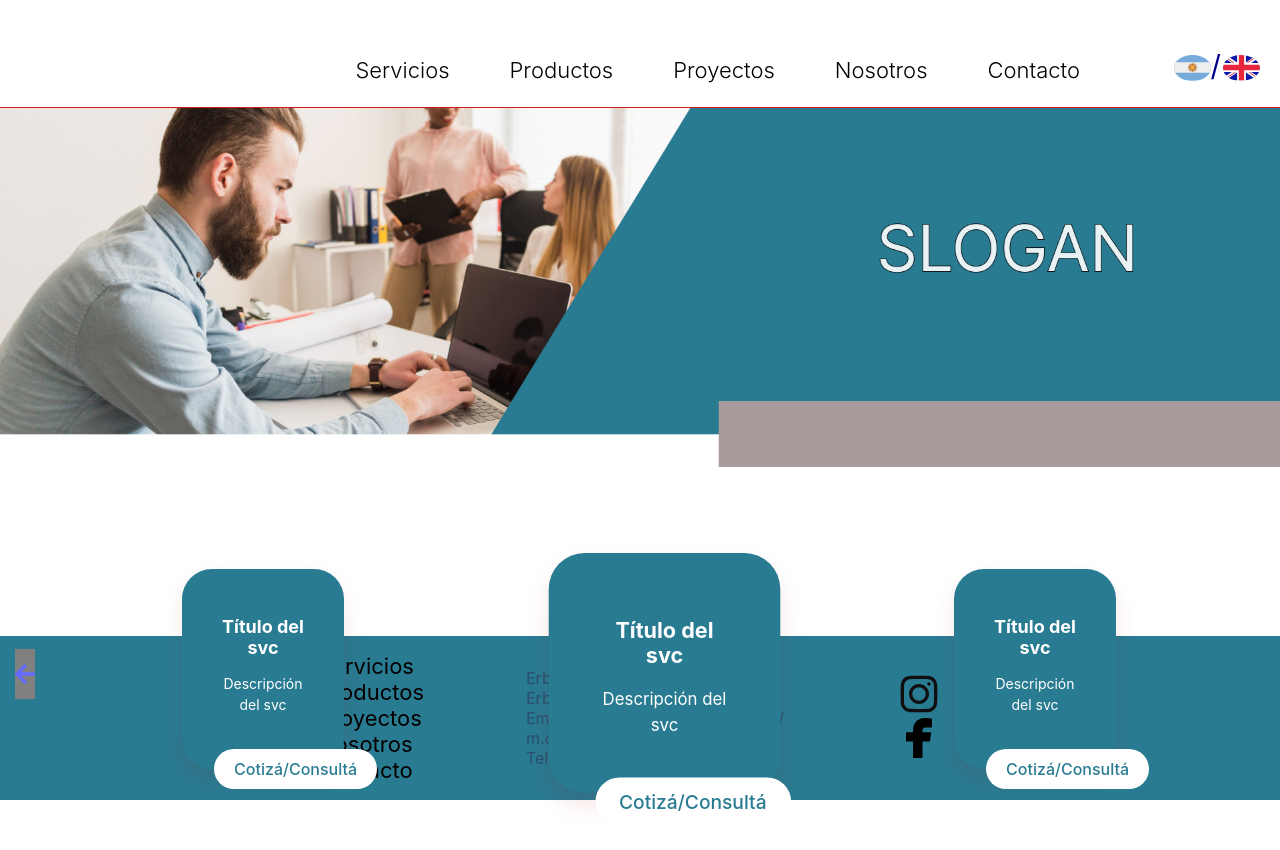
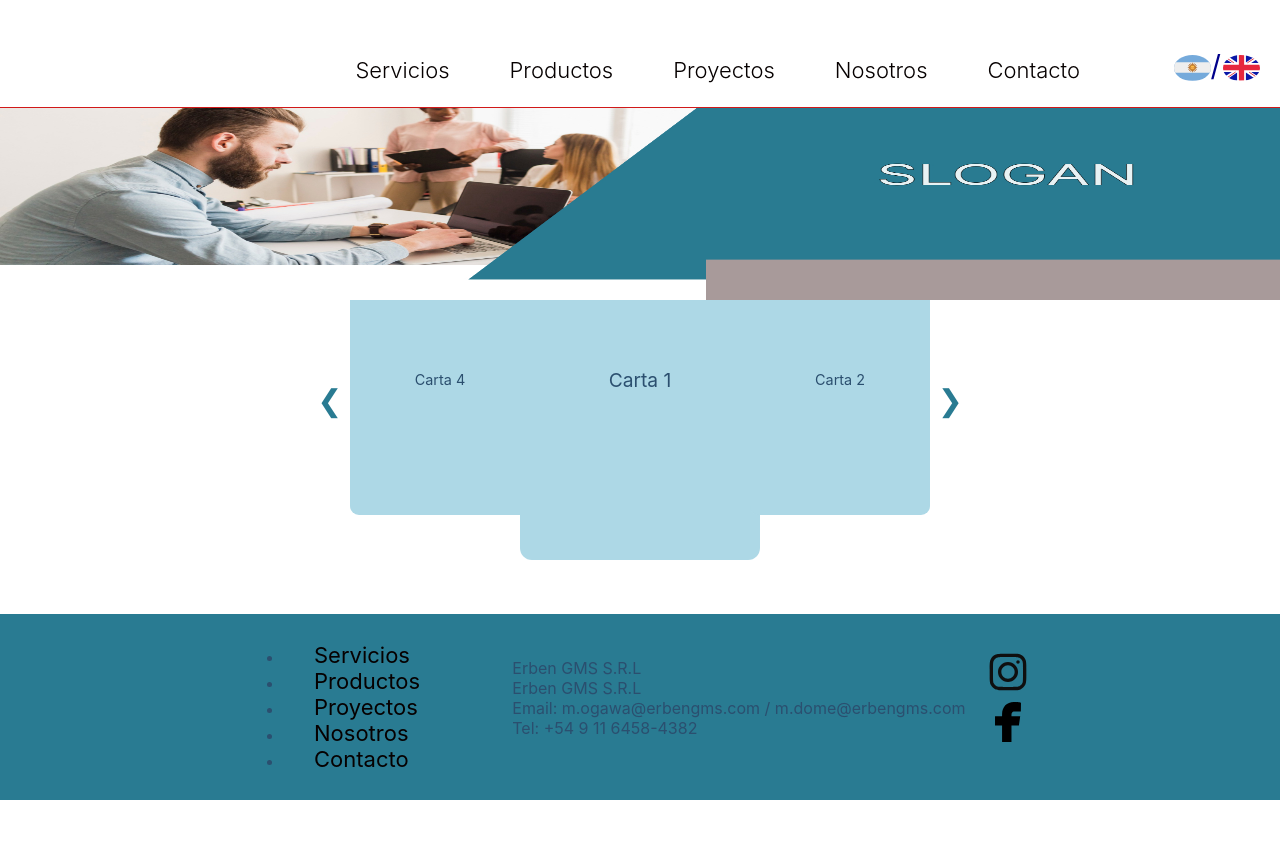
Before and after one commit to gerssss97/Erven, a React (Vite) app in the folder Erven/: page /Erven/esp/contenedor in a window 1280 px wide. Shown: the top 850 px of the page. After the commit the page ends 800 px from the top, so only its background shows below. Built offline with nearby package versions, Linux system fonts and the light colour scheme.

Commit message:
noche de mierda

```diff
--- a/Erven/src/components/Footer/Footer.css
+++ b/Erven/src/components/Footer/Footer.css
@@ -7,13 +7,21 @@
     text-align: left;
     align-items: center;
     width: 100%;
-    justify-content: end;
+    justify-content: space-between;
+    z-index: 1000;
+}
+
+.mi-tabla {
+    width: 100%; /* Ajusta el ancho según sea necesario */
+    border-collapse: separate; /* Elimina el espacio entre celdas */
 }
 
 .column {
+    padding: 10px; /* Espaciado interno para las celdas */
+    vertical-align: top; /* Alinea el contenido en la parte superior */
     flex: 1;
-    margin: 0 1rem;
-  }
+    min-width: 200px;
+}
 
 .lista {
     margin: 0;
@@ -32,7 +40,15 @@
 .lista2{
     list-style: none;
 }
+
+.icon-container {
+    display: flex;
+    flex-direction: column; /* Asegura que los iconos estén en una columna */
+    align-items: center; /* Centra los iconos horizontalmente */
+}
+
 .svgs{
     padding-right: 20vw;
+    padding-top: 10px;
     max-width: 40px;
 }
--- a/Erven/src/components/Footer/Footer.jsx
+++ b/Erven/src/components/Footer/Footer.jsx
@@ -7,46 +7,43 @@ import facebook from './facebook.svg'
 const Footer = () => {
   return (
     <footer className='footer'>
-      <div className='column'>
-        <ul className='lista'>
-          <li className='item'>
+      <table className="mi-tabla">
+        <tr>
+          <td className="column">
+            <ul className="lista">
+              <li className="item">
                 <Link to="/Erven/esp/contenedor">Servicios</Link>
               </li>
-          <li className='item'>
+              <li className="item">
                 <Link to="productos">Productos</Link>
               </li>
-          <li className='item'>
+              <li className="item">
                 <Link to="proyectos">Proyectos</Link>
               </li>
-          <li className='item'>
+              <li className="item">
                 <Link to="nosotros">Nosotros</Link>
               </li>
-          <li className='item'>
+              <li className="item">
                 <Link to="contacto">Contacto</Link>
               </li>
             </ul>
+          </td>
+          <td className="column">
+            <ul className="lista2">
+              <li>Erben GMS S.R.L</li>
+              <li>Erben GMS S.R.L</li>
+              <li>Email: m.ogawa@erbengms.com / m.dome@erbengms.com</li>
+              <li>Tel: +54 9 11 6458-4382</li>
+            </ul>
+          </td>
+          <td className="column">
+            <div className='icon-container'>
+            <img src={instagram} alt="instagram" className="svgs" />
+            <img src={facebook} alt="face" className="svgs" />
             </div>
-      <div className='column'>
-        <ul className='lista2'>
-          <li>
-          Erben GMS S.R.L
-          </li>
-          <li>
-          Erben GMS S.R.L
-          </li>
-          <li>
-          Email: m.ogawa@erbengms.com /
-          m.dome@erbengms.com
-          </li>
-          <li>
-            Tel: +54 9 11 6458-4382
-          </li>
-        </ul>
-      </div>
-      <div className='column'>
-        <img src={instagram} alt="instagram" className='svgs' />
-        <img src={facebook} alt="face" className='svgs'  />
-      </div>
+          </td>
+        </tr>
+    </table>
     </footer>
   );
 }
--- a/Erven/src/components/Landing/Carrusel.css
+++ b/Erven/src/components/Landing/Carrusel.css
@@ -1,15 +1,3 @@
-.card {
-    background-color: #297B92;
-    padding: 20%;
-    text-align: center;
-    border-radius: 30px;
-    color: white;
-    box-shadow: 0 10px 20px rgba(171, 12, 12, 0.1);
-    transition: transform 0.3s ease, z-index 0.3s ease; /* Añade una transición para el efecto */
-    z-index: 1;
-    align-items: center;
-    height: 200px;
-  }
 
   .icono-svc {
     width: 50px;
@@ -38,36 +26,56 @@
     font-size: 14px;
     line-height: 1.5;
   }
-
-  .slick-prev:before, .slick-next:before {
-  display: none; /* Ocultar las flechas por defecto de Slick */
-}
-
-
-.slider-container{
-    width: 95vw;
-    height: 15vh;
-    margin: 40px;
-    margin-top: auto;
+  .carousel {
+    display: flex;
+    align-items: center;
+    position: relative;
+    height: 25vh;
+    justify-content: center;
+    z-index: 1;
   }
 
-.slick-center .card {
-    margin:  15px 15px 15px 15px !important;
-    transform: scale(1.2);
-    z-index: 2;
+  .carousel-container {
+    display: flex;
+    justify-content: center;
+    width: 100%;
+  }
 
+  .card {
+    min-width: 200px; /* Ajusta el ancho según sea necesario */
+    height: 300px; /* Ajusta la altura según sea necesario */
+    background: lightblue;
+    border-radius: 10px;
+    display: flex;
+    align-items: center;
+    justify-content: center;
+    transition: transform 0.5s ease;
+  }
 
-}
+  .active {
+    transform: scale(1.2); /* Carta central más grande */
+  }
 
-.slick-track {
-    display: flex !important;
-    align-items: center;
-    height: 400px;
-    box-sizing: border-box;
-}
+  .left,
+  .right {
+    transform: scale(0.9); /* Cartas laterales más pequeñas */
+  }
 
-.slick-slide {
-    display: flex !important;
-    justify-content: center !important; /* Alinea las tarjetas en el centro */
-    align-items: center !important;
+  .arrow {
+    background: transparent;
+    border: none;
+    cursor: pointer;
+    font-size: 30px;
+    padding: 10px;
+    position: absolute;
+    top: 50%;
+    transform: translateY(-50%);
   }
+
+  .left {
+    left: 24vw;
+  }
+
+  .right {
+    right: 24vw;
+  }
--- a/Erven/src/components/Landing/Carrusel.jsx
+++ b/Erven/src/components/Landing/Carrusel.jsx
@@ -1,90 +1,49 @@
-import Slider from "react-slick";
-import React from 'react';
+import React, {useState} from 'react';
 import './Carrusel.css';
-import { FaArrowLeft, FaArrowRight } from "react-icons/fa"; // Usaremos íconos de React Icons (opcional)
-import "slick-carousel/slick/slick.css";
-import "slick-carousel/slick/slick-theme.css";
+import './Carrusel.css';
 
-const PrevArrow = (props) => {
-  const { className, style, onClick } = props;
+const Carrusel = () => {
+  const [currentIndex, setCurrentIndex] = useState(0);
+  const items = [
+    { id: 1, content: "Carta 1" },
+    { id: 2, content: "Carta 2" },
+    { id: 3, content: "Carta 3" },
+    { id: 4, content: "Carta 4" },
+  ];
+  const totalItems = items.length;
+
+  const nextSlide = () => {
+    setCurrentIndex((prevIndex) => (prevIndex + 1) % totalItems);
+  };
+
+  const prevSlide = () => {
+    setCurrentIndex((prevIndex) =>
+      prevIndex === 0 ? totalItems - 1 : prevIndex - 1
+    );
+  };
+
+  // Calcular los índices de las cartas que se mostrarán
+  const leftIndex = (currentIndex - 1 + totalItems) % totalItems;
+  const rightIndex = (currentIndex + 1) % totalItems;
+
   return (
-    <FaArrowLeft
-      className={className}
-      style={{ ...style, display: "block",
-        color: "#646cff",  // Change the color to a dark gray
-        fontSize: "80px",  // Increase the font size to make it taller
-        opacity: 1,
-        minHeight: "50px",
-        paddingLeft: "0px",
-        backgroundColor: "grey",  // Remove the background color
-        borderRadius: 0,  // Remove the border radius
-        boxShadow: "none" }}
-      onClick={onClick}
-    />
-  );
-};
-
-const NextArrow = (props) => {
-  const { className, style, onClick } = props;
-  return (
-    <FaArrowRight
-      className={className}
-      style={{ ...style, display: "block", color: "#297B92", fontSize: "24px" }}
-      onClick={onClick}
-    />
+    <div className="carousel">
+      <button className="arrow left" onClick={prevSlide}>❮</button>
+      <div className="carousel-container">
+        <div className={`card left`} key={items[leftIndex].id}>
+          {items[leftIndex].content}
+        </div>
+        <div className={`card active`} key={items[currentIndex].id}>
+          {items[currentIndex].content}
+        </div>
+        <div className={`card right`} key={items[rightIndex].id}>
+          {items[rightIndex].content}
+        </div>
+      </div>
+      <button className="arrow right" onClick={nextSlide}>❯</button>
+    </div>
   );
 };
 
 
-function Carrusel() {
-  const settings = {
-    className: "center",
-    centerMode: true,
-    infinite: true,
-    centerPadding: "30px",
-    slidesToShow: 3,
-    speed: 500,
-    arrows: true,
-    nextArrow: <NextArrow />,
-    prevArrow: <PrevArrow />,
-  };
-  return (
-    <div className="slider-container">
-      <Slider {...settings}>
-        <div className="card">
-
-              <h3>Título del svc</h3>
-              <p>Descripción del svc</p>
-              <button>Cotizá/Consultá</button>
-        </div>
-        <div className="card">
-            <h3>Título del svc</h3>
-             <p>Descripción del svc</p>
-             <button>Cotizá/Consultá</button>
-        </div>
-        <div className="card">
-        <h3>Título del svc</h3>
-             <p>Descripción del svc</p>
-             <button>Cotizá/Consultá</button>
-        </div>
-        <div className="card">
-        <h3>Título del svc</h3>
-             <p>Descripción del svc</p>
-             <button>Cotizá/Consultá</button>
-        </div>
-        <div className="card">
-        <h3>Título del svc</h3>
-             <p>Descripción del svc</p>
-             <button>Cotizá/Consultá</button>
-        </div>
-        <div className="card">
-        <h3>Título del svc</h3>
-             <p>Descripción del svc</p>
-             <button>Cotizá/Consultá</button>
-        </div>
-      </Slider>
-    </div>
-  );
-}
-
 export default Carrusel;
--- a/Erven/src/components/Landing/Landing.css
+++ b/Erven/src/components/Landing/Landing.css
@@ -1,7 +1,6 @@
 .banner-container{
-
   width: 100vw;
-  height: 30%;
+  height: 25vh;
   align-items: center; /* Centra los elementos verticalmente */
   justify-content: center; /* Centra los elementos horizontalmente (opcional) */
   top: 0; /* Stick to the top of the viewport */
@@ -10,11 +9,12 @@
   margin-top: 5rem;
   position: relative;
   overflow: hidden;
+  top: 20px;
 }
 
  .imagen-banner{
   height: 100%;
   width: 100%;
-  object-fit: cover;
+  object-fit: fill;
   object-position: center;
  }
--- a/Erven/src/routes/router.jsx
+++ b/Erven/src/routes/router.jsx
@@ -7,8 +7,6 @@ import Productos from "../components/Productos"
 import Proyectos from '../components/Proyectos'
 import Nosotros from "../components/Nosotros"
 import Contacto from "../components/Contacto"
-import Header from '../components/header/Header'
-import Footer from '../components/Footer/Footer'
 import Landing from '../components/Landing/Landing'
 
 const idioma  = "esp";
```
Also changed, not shown: Erven/src/components/Landing/Frame 1.jpg. Lines whose indentation alone changed are shown as unchanged.
